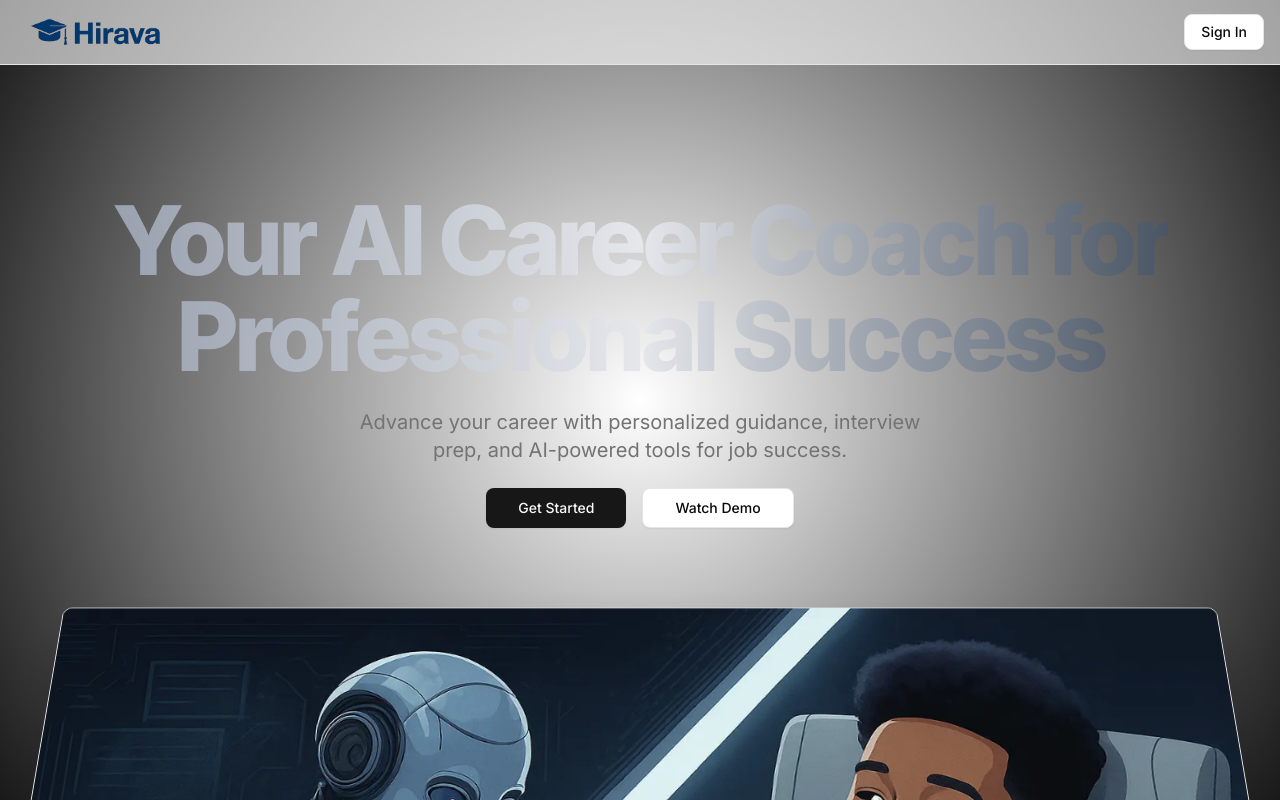
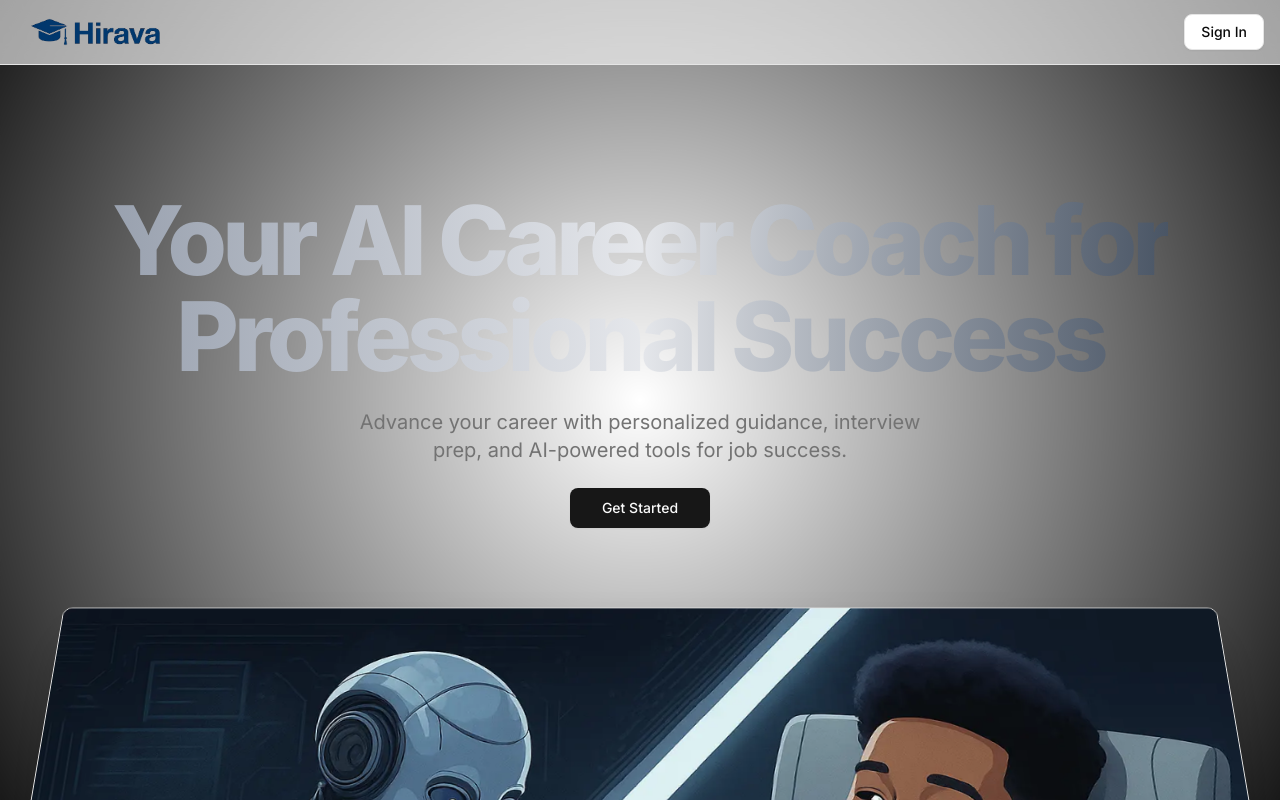
Before and after one commit to DayanandR/Hirava, a Next.js app: page / in a window 1280 px wide. Shown: the top 800 px of the page. Built offline with nearby package versions, Linux system fonts and the light colour scheme; no server answers.

Commit message:
fix: minor ui fixes

```diff
--- a/components/hero.jsx
+++ b/components/hero.jsx
@@ -46,11 +46,6 @@ const HeroSection = () => {
               Get Started
             </Button>
           </Link>
-          <Link href="https://www.youtube.com/roadsidecoder">
-            <Button size="lg" variant="outline" className="px-8">
-              Watch Demo
-            </Button>
-          </Link>
         </div>
         <div className="hero-image-container mt-5 md:mt-0">
           <div ref={imageRef} className="hero-image">
```
